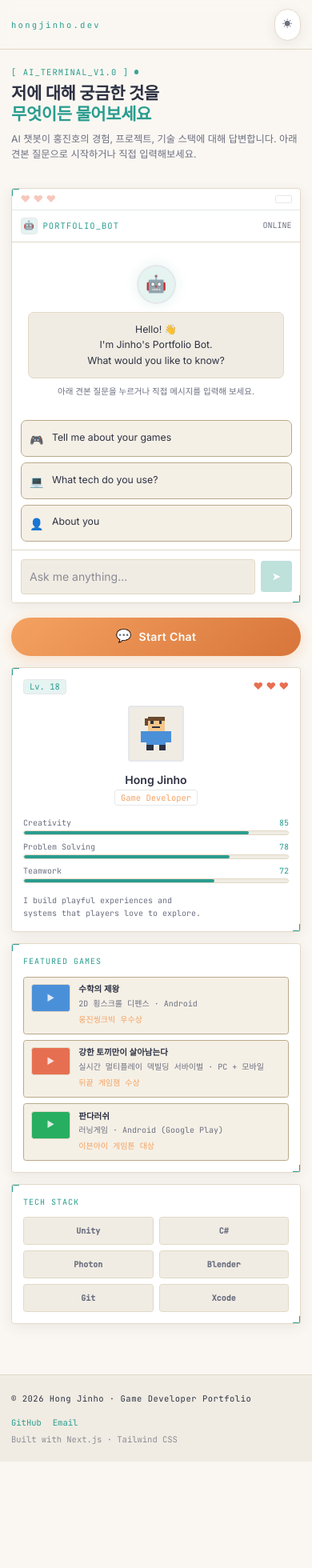
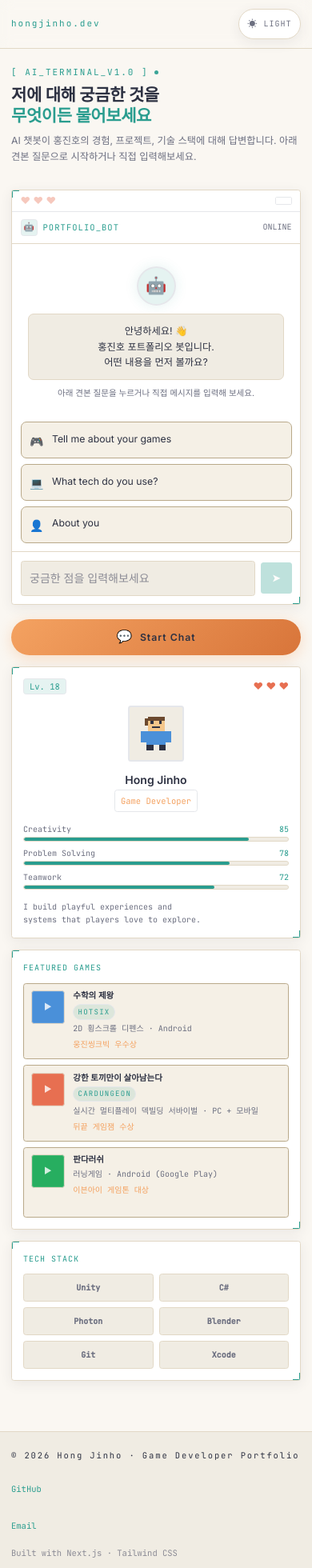
Before and after one commit to mynameisjinhohong/Game-Portfolio, a Next.js app in the folder workspace/: page / in a window 390 px wide. Shown: the top 1960 px of the page at 80% size. Before the commit the page ends 1827 px from the top, so only its background shows below. Built offline with nearby package versions, Linux system fonts and the light colour scheme.

Commit message:
GP-43: 상세 섹션 및 공통 컴포넌트 반응형·테마 적용 마감

```diff
--- a/workspace/src/app/globals.css
+++ b/workspace/src/app/globals.css
@@ -34,6 +34,7 @@
   --color-cta: #f4a261;
   --color-cta-strong: #d8753a;
   --color-cta-soft: rgba(244, 162, 97, 0.18);
+  --color-cta-contrast: #2d3142;
   --color-info: #4a90d9;
   --color-success: #2f9d6b;
   --color-danger: #e63946;
@@ -107,6 +108,7 @@
   --color-cta: #ff7a2f;
   --color-cta-strong: #ff945a;
   --color-cta-soft: rgba(255, 122, 47, 0.22);
+  --color-cta-contrast: #07101a;
   --color-info: #4ade80;
   --color-success: #4ade80;
   --color-danger: #f87171;
@@ -346,6 +348,12 @@ select {
   background-color: var(--color-accent-soft);
 }
 
+.interactive-card:active {
+  border-color: var(--color-accent);
+  background-color: var(--color-accent-soft);
+  transform: scale(0.99);
+}
+
 /* 모바일에서 hover 의존을 줄이기 위한 항상 보이는 강조 변형 */
 @media (hover: none) {
   .hud-panel-clickable {
@@ -355,4 +363,9 @@ select {
   .interactive-card {
     border-color: var(--color-border-strong);
   }
+
+  .interactive-card:hover {
+    background-color: inherit;
+    border-color: var(--color-border-strong);
+  }
 }
--- a/workspace/src/components/chatbot/CharacterPanel.tsx
+++ b/workspace/src/components/chatbot/CharacterPanel.tsx
@@ -10,7 +10,7 @@ export function CharacterPanel() {
   return (
     <div className="hud-panel flex h-full flex-col gap-4 rounded p-4 sm:p-5">
       {/* 레벨 배지 */}
-      <div className="flex items-center justify-between">
+      <div className="flex flex-wrap items-center justify-between gap-2">
         <span className="rounded border border-accent/40 bg-accent-soft px-2 py-0.5 font-mono text-xs text-accent">
           Lv. 18
         </span>
@@ -53,7 +53,7 @@ export function CharacterPanel() {
       {/* 이름 및 역할 */}
       <div className="text-center">
         <p className="text-base font-semibold leading-tight text-content">Hong Jinho</p>
-        <span className="mt-1 inline-block rounded border border-cta/40 px-2 py-0.5 font-mono text-xs text-cta">
+        <span className="mt-1 inline-flex min-h-8 items-center rounded border border-cta/40 px-2 py-0.5 font-mono text-xs text-cta">
           Game Developer
         </span>
       </div>
--- a/workspace/src/components/chatbot/ChatbotHeader.tsx
+++ b/workspace/src/components/chatbot/ChatbotHeader.tsx
@@ -4,19 +4,19 @@ export function ChatbotHeader() {
   return (
     <div className="mb-5 flex flex-col gap-2">
       <div className="flex flex-wrap items-center gap-2">
-        <span className="font-mono text-xs uppercase tracking-widest text-accent">
+        <span className="font-mono text-[11px] uppercase tracking-[0.18em] text-accent sm:text-xs">
           [ AI_TERMINAL_v1.0 ]
         </span>
         <span className="h-1.5 w-1.5 animate-pulse rounded-full bg-accent" />
       </div>
 
-      <h2 className="text-2xl font-semibold leading-tight text-content sm:text-3xl">
+      <h2 className="max-w-3xl text-2xl font-semibold leading-tight text-content sm:text-3xl">
         저에 대해 궁금한 것을
         <br />
         <span className="text-accent">무엇이든 물어보세요</span>
       </h2>
 
-      <p className="max-w-2xl text-sm leading-relaxed text-content-dim sm:max-w-md">
+      <p className="max-w-2xl text-sm leading-relaxed text-content-dim sm:text-[15px]">
         AI 챗봇이 홍진호의 경험, 프로젝트, 기술 스택에 대해 답변합니다. 아래 견본 질문으로
         시작하거나 직접 입력해보세요.
       </p>
--- a/workspace/src/components/chatbot/ChatbotInputArea.tsx
+++ b/workspace/src/components/chatbot/ChatbotInputArea.tsx
@@ -36,15 +36,15 @@ export function ChatbotInputArea({ onSubmit, isLoading = false }: ChatbotInputAr
           value={value}
           onChange={(e) => setValue(e.target.value)}
           onKeyDown={handleKeyDown}
-          placeholder="Ask me anything..."
-          className="min-w-0 flex-1 rounded border border-border bg-bg-sunken px-3 py-2.5 min-h-[44px] font-sans text-base text-content placeholder:text-content-muted transition-colors focus:border-accent focus:outline-none sm:text-sm"
+          placeholder="궁금한 점을 입력해보세요"
+          className="min-h-[44px] min-w-0 flex-1 rounded border border-border bg-bg-sunken px-3 py-2.5 font-sans text-base text-content placeholder:text-content-muted transition-colors focus:border-accent focus:outline-none sm:text-sm"
           id="chatbot-input"
           disabled={isLoading}
         />
         <button
           onClick={handleSubmit}
           disabled={!value.trim() || isLoading}
-          className="flex h-11 w-11 shrink-0 items-center justify-center rounded bg-accent text-bg transition-opacity hover:opacity-90 focus:outline-none focus-visible:ring-2 focus-visible:ring-accent/60 disabled:cursor-not-allowed disabled:opacity-30"
+          className="flex h-11 min-w-11 shrink-0 items-center justify-center rounded bg-accent px-3 text-bg transition-opacity hover:opacity-90 focus:outline-none focus-visible:ring-2 focus-visible:ring-accent/60 disabled:cursor-not-allowed disabled:opacity-30 sm:w-11 sm:px-0"
           aria-label="전송"
           type="button"
         >
--- a/workspace/src/components/chatbot/ChatbotMessagePanel.tsx
+++ b/workspace/src/components/chatbot/ChatbotMessagePanel.tsx
@@ -38,11 +38,11 @@ export function ChatbotMessagePanel({ messages }: ChatbotMessagePanelProps) {
           </div>
           <div className="w-full max-w-[320px] rounded-lg border border-border bg-bg-sunken px-4 py-3">
             <p className="text-sm leading-relaxed text-content">
-              Hello! 👋
+              안녕하세요! 👋
               <br />
-              I&apos;m Jinho&apos;s Portfolio Bot.
+              홍진호 포트폴리오 봇입니다.
               <br />
-              What would you like to know?
+              어떤 내용을 먼저 볼까요?
             </p>
           </div>
           <p className="text-xs text-content-dim">
--- a/workspace/src/components/chatbot/ChatbotPanel.tsx
+++ b/workspace/src/components/chatbot/ChatbotPanel.tsx
@@ -14,15 +14,15 @@ const SAMPLE_QUESTIONS: SampleQuestion[] = [
 
 const BOT_REPLIES: Record<string, string> = {
   'Tell me about your games':
-    "I've built games with Unity and C# — try Skybound Quest, Mech Battle, or Arcane Gate from the Featured Games panel. 🎮",
+    '수학의 제왕, 강한 토끼만이 살아남는다, 판다러쉬처럼 실제로 만든 게임들을 중심으로 작업 역할과 배운 점을 소개할 수 있어요. 🎮',
   'What tech do you use?':
-    'My core stack is Unity + C# for gameplay, Git for version control, and Blender/Photoshop for art assets. 💻',
+    '주요 작업 스택은 Unity, C#, Git이고 프로젝트에 따라 Blender 같은 아트 툴과 협업 도구도 함께 사용했습니다. 💻',
   'About you':
-    "I'm Hong Jinho, a game developer who loves building playful, systems-driven experiences. 👤",
+    '홍진호는 플레이어가 탐색하고 반응하게 되는 시스템 중심 경험을 만드는 게임 개발자입니다. 👤',
 };
 
 const DEFAULT_REPLY =
-  "Thanks for the question! I'm still wiring up real answers — try one of the sample questions below for now. 🤖";
+  '아직 실시간 답변 연결을 마무리하는 중입니다. 아래 견본 질문으로 시작하면 현재 포트폴리오 내용 기준으로 안내할 수 있어요. 🤖';
 
 function getBotReply(text: string): string {
   return BOT_REPLIES[text] ?? DEFAULT_REPLY;
@@ -53,7 +53,7 @@ export function ChatbotPanel() {
   }
 
   return (
-    <div className="hud-panel flex h-full min-h-[440px] flex-col rounded sm:min-h-[520px] lg:max-h-[70vh]">
+    <div className="hud-panel flex h-full min-h-[420px] flex-col rounded sm:min-h-[500px] lg:max-h-[70vh]">
       {/* HUD 상단 바: 하트(왼쪽) / 배터리(오른쪽) — 추후 기능 연결 예정 */}
       <div className="flex items-center justify-between border-b border-border/60 px-3 py-2 sm:px-4">
         <div className="flex min-w-[60px] items-center gap-1" aria-hidden="true">
--- a/workspace/src/components/chatbot/ChatbotSection.tsx
+++ b/workspace/src/components/chatbot/ChatbotSection.tsx
@@ -16,7 +16,7 @@ export function ChatbotSection() {
         모바일: 1열로 챗봇이 최상단, 그 아래에 캐릭터/게임 패널이 스크롤로 노출.
         lg 이상: 3열로 화면 폭에 비례해 패널 너비가 늘어난다.
       */}
-      <div className="grid grid-cols-1 items-stretch gap-4 xl:grid-cols-[minmax(220px,1fr)_minmax(0,2.4fr)_minmax(220px,1fr)] xl:gap-6">
+      <div className="grid grid-cols-1 items-stretch gap-4 xl:grid-cols-[minmax(240px,1fr)_minmax(0,2.3fr)_minmax(240px,1fr)] xl:gap-6">
         {/* 왼쪽: 캐릭터 패널 (모바일에서는 챗봇 아래로 이동) */}
         <div className="order-2 xl:order-1">
           <CharacterPanel />
@@ -30,7 +30,7 @@ export function ChatbotSection() {
           <div className="mt-1 flex justify-center">
             <button
               type="button"
-              className="flex min-h-[48px] w-full items-center justify-center gap-2.5 rounded-full px-6 py-3 text-base font-semibold tracking-wide text-white transition-all duration-150 hover:-translate-y-px focus:outline-none focus-visible:ring-2 focus-visible:ring-cta/60 sm:w-auto sm:px-8"
+              className="flex min-h-12 w-full items-center justify-center gap-2.5 rounded-full px-5 py-3 text-sm font-semibold tracking-[0.08em] text-[var(--color-cta-contrast)] transition-all duration-150 hover:-translate-y-px focus:outline-none focus-visible:ring-2 focus-visible:ring-cta/60 sm:w-auto sm:px-8 sm:text-base"
               style={{
                 background:
                   'linear-gradient(135deg, var(--color-cta) 0%, var(--color-cta-strong) 100%)',
--- a/workspace/src/components/chatbot/FeaturedGamesPanel.tsx
+++ b/workspace/src/components/chatbot/FeaturedGamesPanel.tsx
@@ -6,7 +6,7 @@ const TECH_ICONS = ['Unity', 'C#', 'Photon', 'Blender', 'Git', 'Xcode'];
 
 export function FeaturedGamesPanel() {
   return (
-    <div className="flex h-full flex-col gap-4 md:grid md:grid-cols-2 xl:flex">
+    <div className="flex h-full flex-col gap-4 lg:grid lg:grid-cols-2 xl:flex">
       {/* Featured Games */}
       <div className="hud-panel flex-1 rounded p-4 sm:p-5">
         <p className="mb-3 font-mono text-[10px] uppercase tracking-widest text-accent">
@@ -17,24 +17,29 @@ export function FeaturedGamesPanel() {
             <li key={game.slug}>
               <a
                 href={`#${game.slug}`}
-                className="interactive-card hud-panel-clickable flex items-start gap-3 rounded border border-border bg-panel-soft p-2.5 focus:outline-none focus-visible:ring-2 focus-visible:ring-accent/60"
+                className="interactive-card hud-panel-clickable flex min-h-[88px] items-start gap-3 rounded border border-border bg-panel-soft p-2.5 focus:outline-none focus-visible:ring-2 focus-visible:ring-accent/60"
               >
                 <span
                   aria-hidden="true"
-                  className="flex h-10 w-14 flex-shrink-0 items-center justify-center rounded border border-border bg-bg-sunken sm:h-8 sm:w-12"
-                  style={{ backgroundColor: game.color, color: '#FFFFFF' }}
+                  className="flex h-12 w-12 flex-shrink-0 items-center justify-center rounded border border-border bg-bg-sunken text-[var(--color-bg-elevated)] shadow-[inset_0_0_0_1px_rgba(255,255,255,0.12)]"
+                  style={{ backgroundColor: game.color }}
                 >
                   <span className="text-xs opacity-80">▶</span>
                 </span>
                 <span className="min-w-0 flex-1">
-                  <span className="block text-xs font-semibold leading-tight text-content sm:truncate">
+                  <span className="block text-xs font-semibold leading-tight text-content">
                     {game.title}
                   </span>
-                  <span className="mt-1 block font-mono text-[10px] leading-relaxed text-content-dim sm:truncate">
+                  {game.subtitle ? (
+                    <span className="mt-1 inline-flex rounded-full border border-accent/25 bg-accent-soft px-1.5 py-0.5 font-mono text-[9px] uppercase tracking-[0.14em] text-accent">
+                      {game.subtitle}
+                    </span>
+                  ) : null}
+                  <span className="mt-1 block text-balance font-mono text-[10px] leading-relaxed text-content-dim">
                     {game.genre} · {game.platform}
                   </span>
                   {game.awards?.[0] ? (
-                    <span className="mt-1 block font-mono text-[10px] leading-relaxed text-cta">
+                    <span className="mt-1 block text-balance font-mono text-[10px] leading-relaxed text-cta">
                       {game.awards[0]}
                     </span>
                   ) : null}
--- a/workspace/src/components/common/SiteFooter.tsx
+++ b/workspace/src/components/common/SiteFooter.tsx
@@ -4,26 +4,31 @@ export function SiteFooter() {
   return (
     <footer className="mt-12 border-t border-border bg-bg-sunken">
       <div className="mx-auto flex w-full max-w-7xl flex-col gap-4 px-4 py-6 text-xs text-content-dim sm:px-6 lg:flex-row lg:items-center lg:justify-between">
-        <p className="max-w-md font-mono leading-relaxed tracking-wider">
+        <p className="max-w-md text-balance font-mono leading-relaxed tracking-[0.18em]">
           © {year} Hong Jinho · Game Developer Portfolio
         </p>
-        <ul className="flex flex-wrap items-center gap-x-4 gap-y-2 font-mono">
+        <ul className="flex flex-col gap-2 font-mono sm:flex-row sm:flex-wrap sm:items-center sm:gap-x-4 sm:gap-y-2">
           <li>
             <a
               href="https://github.com/mynameisjinhohong"
               target="_blank"
               rel="noreferrer noopener"
-              className="transition-colors hover:text-accent"
+              className="inline-flex min-h-11 items-center transition-colors hover:text-accent"
             >
               GitHub
             </a>
           </li>
           <li>
-            <a href="mailto:ghddhksduq@gmail.com" className="transition-colors hover:text-accent">
+            <a
+              href="mailto:ghddhksduq@gmail.com"
+              className="inline-flex min-h-11 items-center break-all transition-colors hover:text-accent"
+            >
               Email
             </a>
           </li>
-          <li className="w-full text-content-muted sm:w-auto">Built with Next.js · Tailwind CSS</li>
+          <li className="w-full leading-relaxed text-content-muted sm:w-auto">
+            Built with Next.js · Tailwind CSS
+          </li>
         </ul>
       </div>
     </footer>
--- a/workspace/src/components/common/SiteHeader.tsx
+++ b/workspace/src/components/common/SiteHeader.tsx
@@ -5,16 +5,16 @@ import { ThemeToggle } from './ThemeToggle';
 export function SiteHeader() {
   return (
     <header className="sticky top-0 z-20 w-full border-b border-border bg-bg-elevated/85 backdrop-blur supports-[backdrop-filter]:bg-bg-elevated/70">
-      <div className="mx-auto flex w-full max-w-7xl items-center justify-between gap-3 px-4 py-3 sm:px-6">
+      <div className="mx-auto flex w-full max-w-7xl flex-wrap items-center justify-between gap-3 px-4 py-3 sm:px-6">
         <a
           href="#top"
-          className="min-w-0 font-mono text-xs tracking-[0.22em] text-accent transition-colors hover:text-accent-strong sm:text-sm"
+          className="min-w-0 break-all font-mono text-[11px] tracking-[0.18em] text-accent transition-colors hover:text-accent-strong sm:text-sm"
         >
           hongjinho.dev
         </a>
 
-        <div className="flex items-center gap-2 sm:gap-3">
-          <span className="hidden font-mono text-xs tracking-widest text-content-dim md:inline">
+        <div className="ml-auto flex items-center gap-2 sm:gap-3">
+          <span className="hidden font-mono text-xs tracking-widest text-content-dim sm:inline">
             PORTFOLIO_v1
           </span>
           <ThemeToggle />
--- a/workspace/src/components/common/ThemeToggle.tsx
+++ b/workspace/src/components/common/ThemeToggle.tsx
@@ -13,8 +13,8 @@ export function ThemeToggle({ className = '' }: { className?: string }) {
       aria-label={isDark ? '라이트 모드로 전환' : '다크 모드로 전환'}
       aria-pressed={isDark}
       title={isDark ? '라이트 모드로 전환' : '다크 모드로 전환'}
-      className={`inline-flex min-h-[40px] items-center gap-1.5 rounded-full border border-border bg-panel
-                  px-2.5 py-1.5 text-[10px] font-mono uppercase tracking-widest text-content-dim sm:px-3 sm:text-xs
+      className={`inline-flex min-h-11 items-center gap-2 rounded-full border border-border bg-panel
+                  px-3 py-2 text-[10px] font-mono uppercase tracking-widest text-content-dim sm:px-3.5 sm:text-xs
                   shadow-panel transition-colors duration-150
                   hover:border-accent hover:text-accent
                   focus:outline-none focus-visible:ring-2 focus-visible:ring-accent/60 ${className}`}
@@ -22,7 +22,7 @@ export function ThemeToggle({ className = '' }: { className?: string }) {
       <span aria-hidden="true" className="text-sm leading-none">
         {isDark ? '☾' : '☀'}
       </span>
-      <span className="hidden sm:inline">{isDark ? 'Dark' : 'Light'}</span>
+      <span>{isDark ? 'Dark' : 'Light'}</span>
     </button>
   );
 }
```
